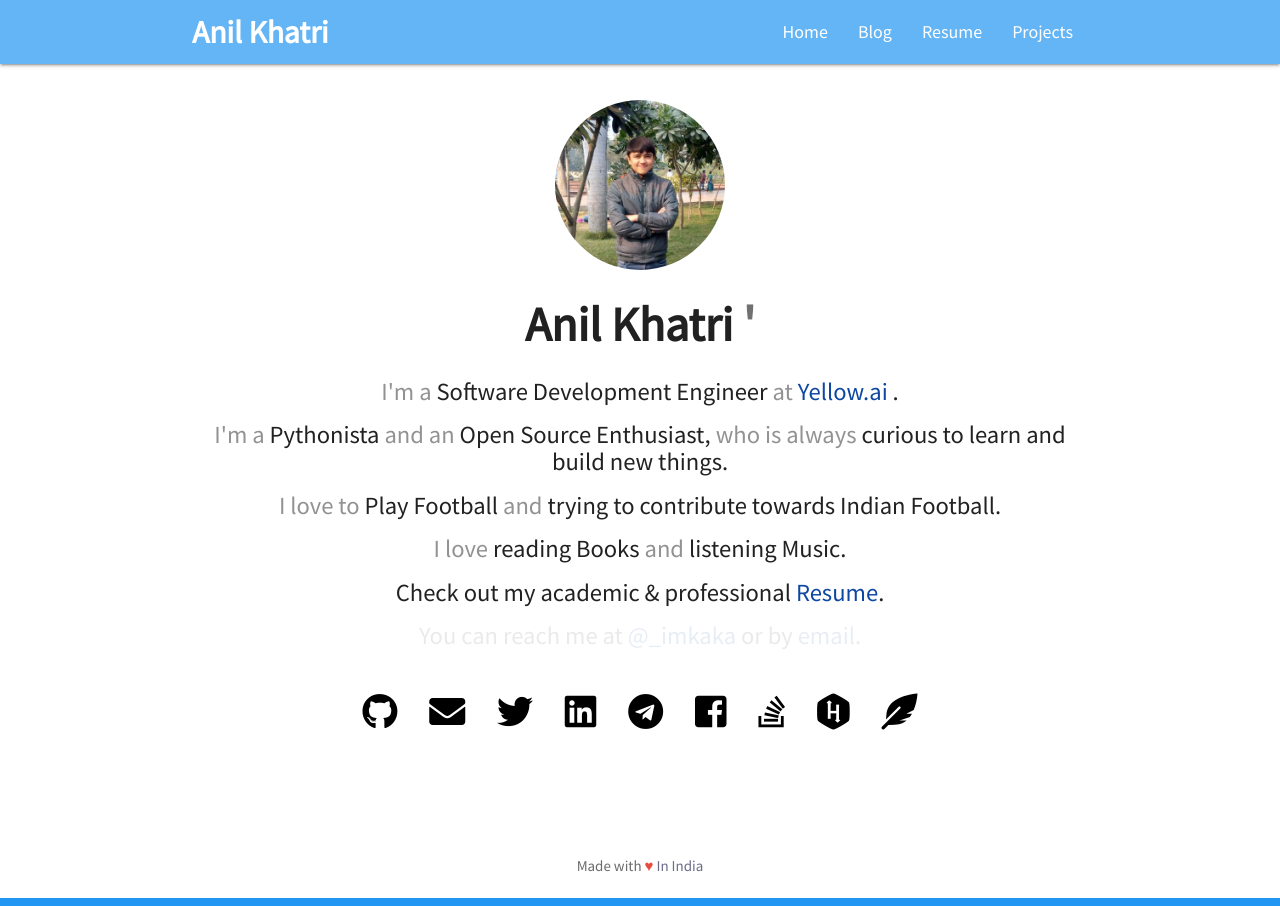
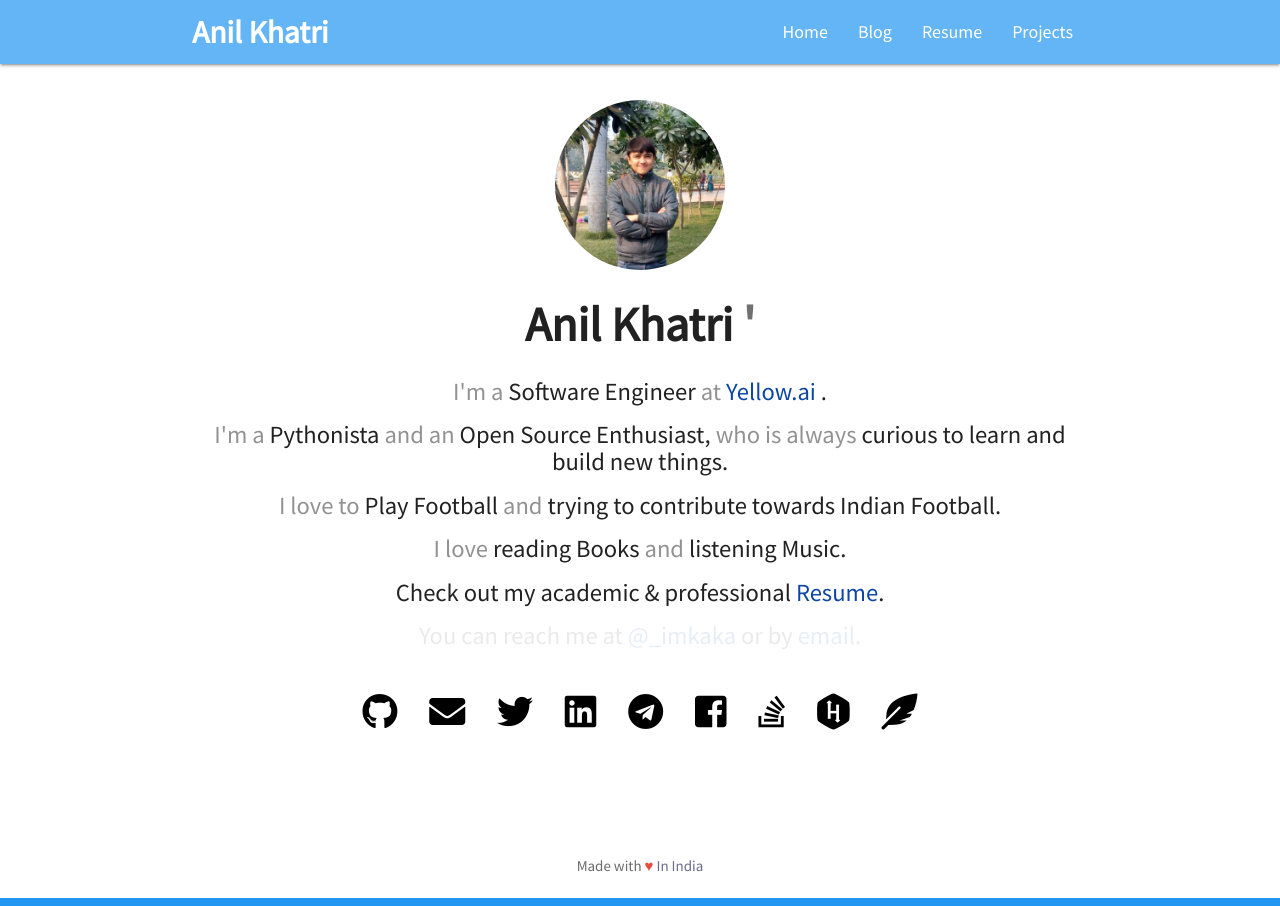
Before and after one commit to imkaka/imkaka.github.io, a Jekyll site: the page built from index.html, in a window 1280 px wide. Built offline with Jekyll 4.4.1, drawn with Linux system fonts in a browser that asks for light colours; nearby versions of some CDN libraries.

Commit message:
:tophat: Software Engineer

```diff
--- a/index.html
+++ b/index.html
@@ -21,7 +21,7 @@ layout: home
 
   <div>
     <h5 id="test1">
-      <span style="color:#929292;">I'm a </span>Software Development Engineer
+      <span style="color:#929292;">I'm a </span>Software Engineer
       <span style="color:#929292;">at</span>
       <span class="hov"><a href="https://yellow.ai/" target="_blank">Yellow.ai</a>
       </span>.
```
